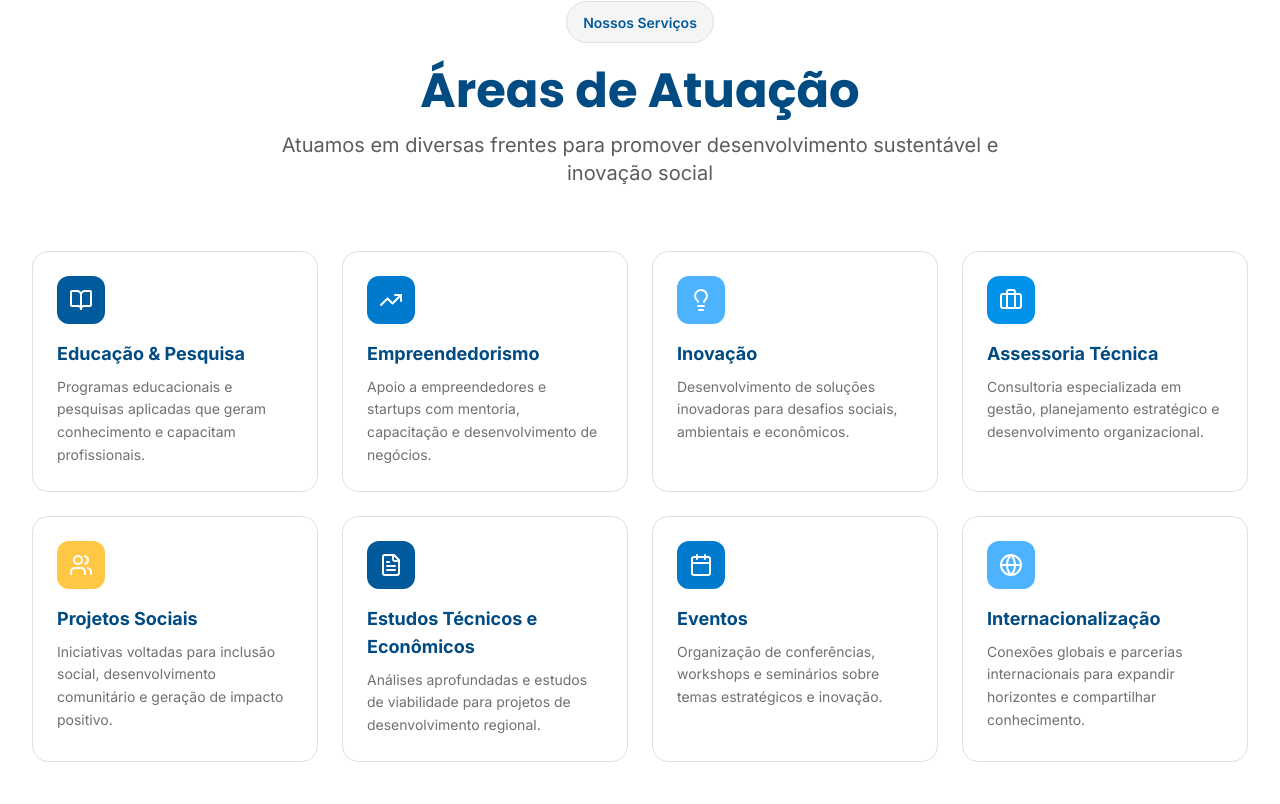
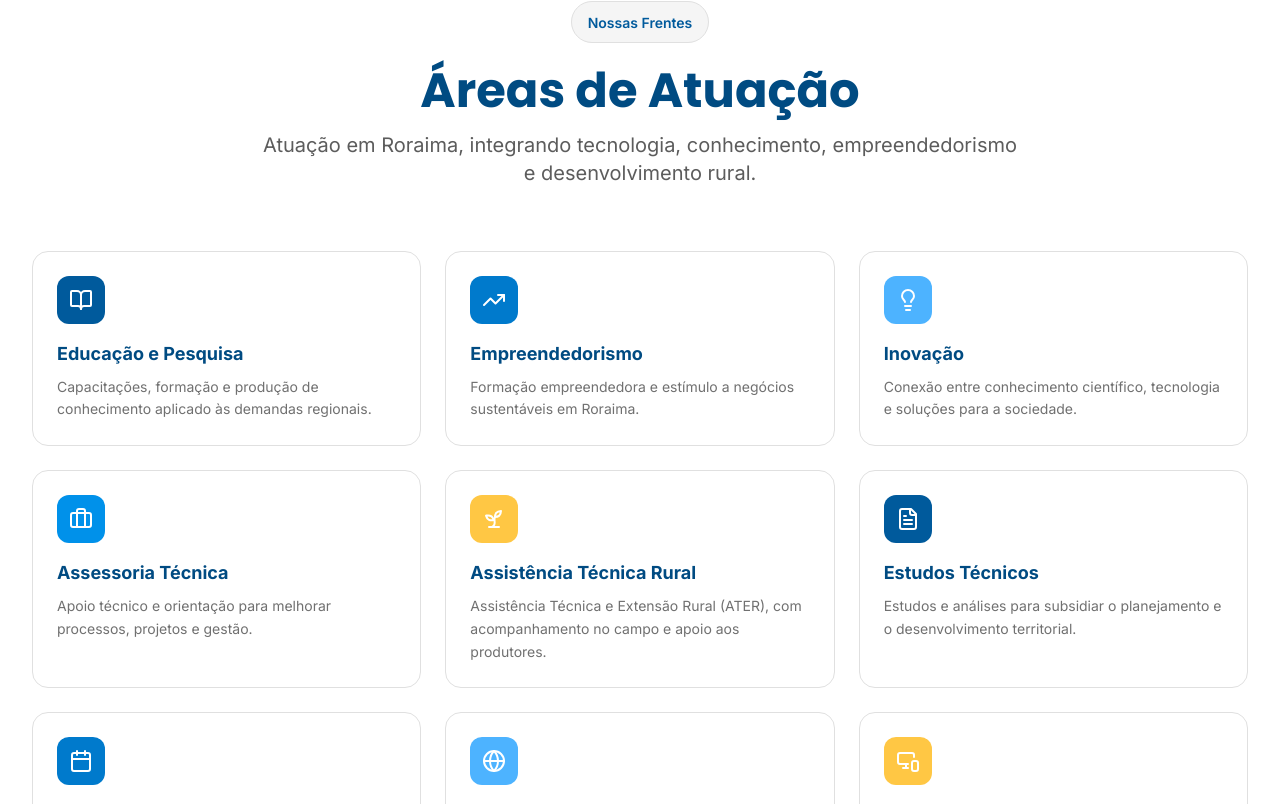
Before and after one commit to JosielBarrosfoco/cientec_RR, a React (Vite) app: page / in a window 1280 px wide. Shown: the part 2056-2860 px from the top of the page. Built offline with nearby package versions, Linux system fonts and the light colour scheme.

Commit message:
content: atualizar nove áreas de atuação institucional com ATER e inclusão digital

```diff
--- a/src/react-app/components/Services.tsx
+++ b/src/react-app/components/Services.tsx
@@ -1,55 +1,16 @@
-import { BookOpen, Lightbulb, Users, FileText, Globe, Calendar, TrendingUp, Briefcase } from 'lucide-react';
+import { BookOpen, Lightbulb, Sprout, FileText, Globe, Calendar, TrendingUp, Briefcase, MonitorSmartphone } from 'lucide-react';
 
 export default function Services() {
   const services = [
-    {
-      icon: BookOpen,
-      title: 'Educação & Pesquisa',
-      description: 'Programas educacionais e pesquisas aplicadas que geram conhecimento e capacitam profissionais.',
-      color: 'primary',
-    },
-    {
-      icon: TrendingUp,
-      title: 'Empreendedorismo',
-      description: 'Apoio a empreendedores e startups com mentoria, capacitação e desenvolvimento de negócios.',
-      color: 'accent',
-    },
-    {
-      icon: Lightbulb,
-      title: 'Inovação',
-      description: 'Desenvolvimento de soluções inovadoras para desafios sociais, ambientais e econômicos.',
-      color: 'primary-light',
-    },
-    {
-      icon: Briefcase,
-      title: 'Assessoria Técnica',
-      description: 'Consultoria especializada em gestão, planejamento estratégico e desenvolvimento organizacional.',
-      color: 'accent-bright',
-    },
-    {
-      icon: Users,
-      title: 'Projetos Sociais',
-      description: 'Iniciativas voltadas para inclusão social, desenvolvimento comunitário e geração de impacto positivo.',
-      color: 'complement',
-    },
-    {
-      icon: FileText,
-      title: 'Estudos Técnicos e Econômicos',
-      description: 'Análises aprofundadas e estudos de viabilidade para projetos de desenvolvimento regional.',
-      color: 'primary',
-    },
-    {
-      icon: Calendar,
-      title: 'Eventos',
-      description: 'Organização de conferências, workshops e seminários sobre temas estratégicos e inovação.',
-      color: 'accent',
-    },
-    {
-      icon: Globe,
-      title: 'Internacionalização',
-      description: 'Conexões globais e parcerias internacionais para expandir horizontes e compartilhar conhecimento.',
-      color: 'primary-light',
-    },
+    { icon: BookOpen, title: 'Educação e Pesquisa', description: 'Capacitações, formação e produção de conhecimento aplicado às demandas regionais.', color: 'primary' },
+    { icon: TrendingUp, title: 'Empreendedorismo', description: 'Formação empreendedora e estímulo a negócios sustentáveis em Roraima.', color: 'accent' },
+    { icon: Lightbulb, title: 'Inovação', description: 'Conexão entre conhecimento científico, tecnologia e soluções para a sociedade.', color: 'primary-light' },
+    { icon: Briefcase, title: 'Assessoria Técnica', description: 'Apoio técnico e orientação para melhorar processos, projetos e gestão.', color: 'accent-bright' },
+    { icon: Sprout, title: 'Assistência Técnica Rural', description: 'Assistência Técnica e Extensão Rural (ATER), com acompanhamento no campo e apoio aos produtores.', color: 'complement' },
+    { icon: FileText, title: 'Estudos Técnicos', description: 'Estudos e análises para subsidiar o planejamento e o desenvolvimento territorial.', color: 'primary' },
+    { icon: Calendar, title: 'Eventos', description: 'Congressos, seminários e encontros para disseminar conhecimentos e conectar pessoas.', color: 'accent' },
+    { icon: Globe, title: 'Internacionalização', description: 'Iniciativas de comércio exterior, integração fronteiriça e conexões com novos mercados.', color: 'primary-light' },
+    { icon: MonitorSmartphone, title: 'Inserção Digital', description: 'Formação em ferramentas digitais, e-commerce e marketing digital para empreendedores.', color: 'complement' },
   ];
 
   const colorClasses = {
@@ -65,17 +26,17 @@ export default function Services() {
       <div className="max-w-7xl mx-auto px-6 lg:px-8">
         <div className="text-center mb-16">
           <div className="inline-block px-4 py-2 bg-neutral-100 rounded-full border border-neutral-200 mb-6">
-            <span className="text-sm font-semibold text-primary">Nossos Serviços</span>
+            <span className="text-sm font-semibold text-primary">Nossas Frentes</span>
           </div>
           <h2 className="font-display text-4xl lg:text-5xl font-bold text-primary-dark mb-4">
             Áreas de Atuação
           </h2>
           <p className="text-xl text-text/80 max-w-3xl mx-auto">
-            Atuamos em diversas frentes para promover desenvolvimento sustentável e inovação social
+            Atuação em Roraima, integrando tecnologia, conhecimento, empreendedorismo e desenvolvimento rural.
           </p>
         </div>
 
-        <div className="grid sm:grid-cols-2 lg:grid-cols-4 gap-6">
+        <div className="grid sm:grid-cols-2 lg:grid-cols-3 gap-6">
           {services.map((service, index) => {
             const Icon = service.icon;
             return (
```
